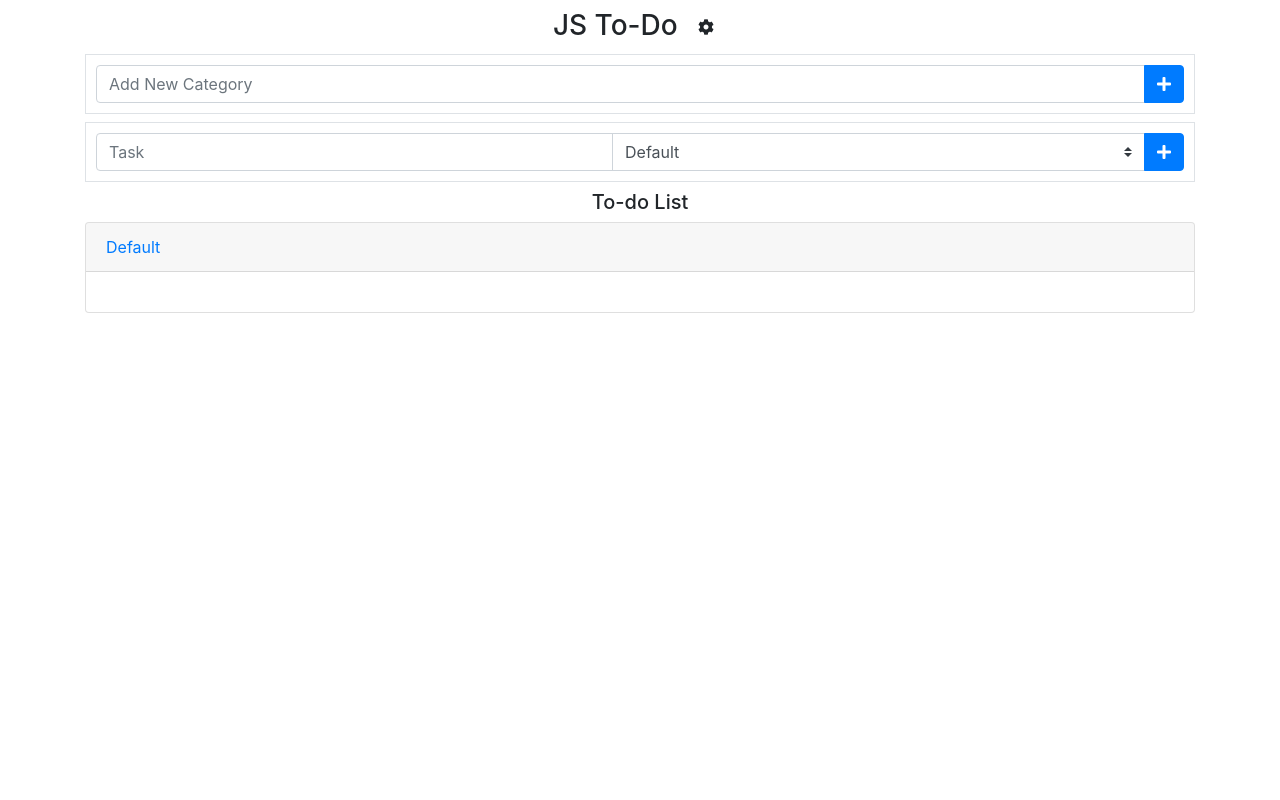
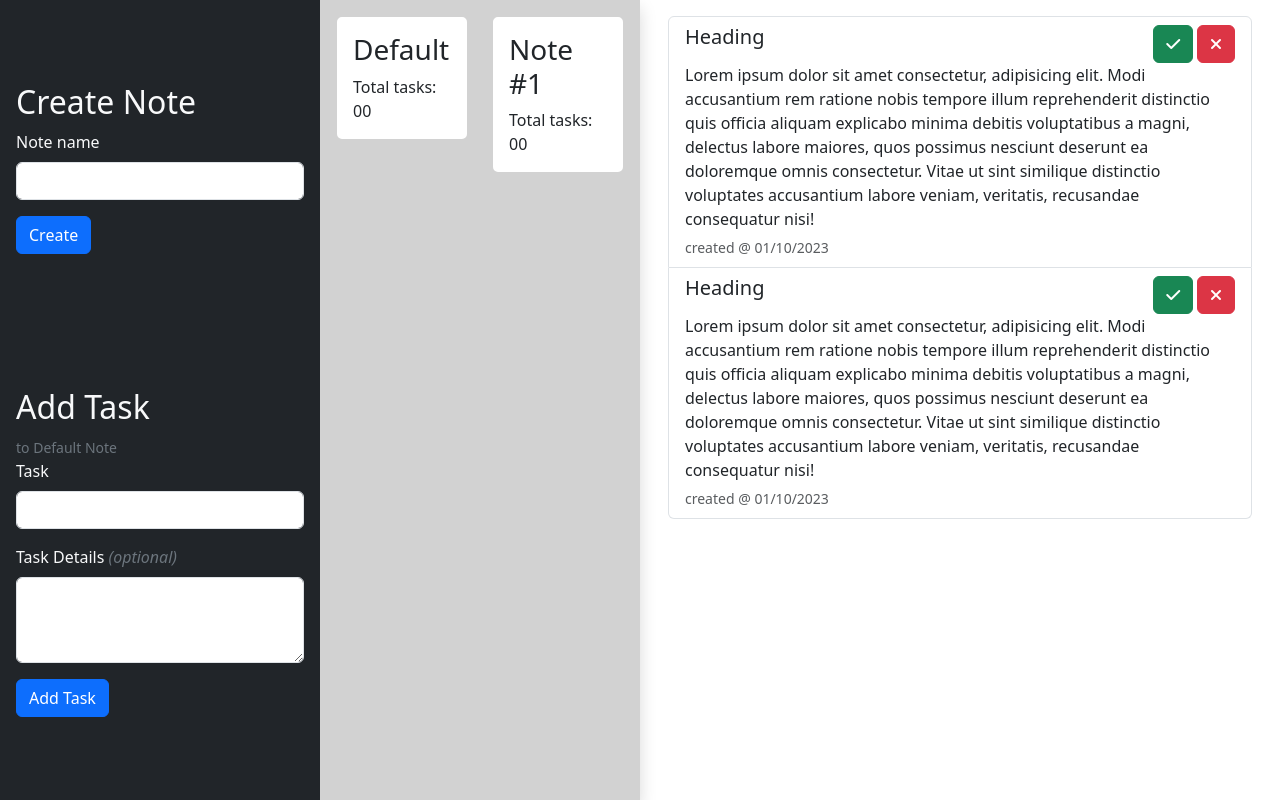
Before and after one commit to hind-sagar-biswas/jstodo, a plain HTML site: page index.html in a window 1280 px wide. Drawn offline with nearby package versions, Linux system fonts and the light colour scheme.

Commit message:
started working on v3

```diff
--- a/index.html
+++ b/index.html
@@ -1,144 +1,131 @@
 <!DOCTYPE html>
 <html lang="en">
+
 <head>
-		<!-- Required Meta Tags -->
-		<meta charset="utf-8">
-		<meta name="viewport" content="width=device-width, initial-scale=1">
-		<meta name="language" content="english">
-		<meta name="author" content="Hind Sagar Biswas">
-		<meta name="designer" content="Hind Sagar Biswas">
-		<meta name="publisher" content="Hind Sagar Biswas">
 
-		<title>JavaScript To-do App</title>
+    <meta charset="UTF-8">
+    <meta name="viewport" content="width=device-width, initial-scale=1.0">
+    <title>To Do Application</title>
 
-		<meta name="description" content="JavaScript To-do Application using Vanilla JavaScript and Bootstrap4"> <meta name="keywords" content="JavaScript, To-do Application, Vanilla JavaScript project">
+    <meta name="description" content="JavaScript To-do Application using Vanilla JavaScript and Bootstrap5">
+    <meta name="keywords" content="JavaScript, To-do Application, Vanilla JavaScript project">
+
+    <link rel="stylesheet" href="https://cdnjs.cloudflare.com/ajax/libs/font-awesome/6.5.0/css/all.min.css"
+        integrity="sha512-Avb2QiuDEEvB4bZJYdft2mNjVShBftLdPG8FJ0V7irTLQ8Uo0qcPxh4Plq7G5tGm0rU+1SPhVotteLpBERwTkw=="
+        crossorigin="anonymous" referrerpolicy="no-referrer" />
+
     <!-- Latest compiled and minified CSS -->
-		<link rel="stylesheet" href="https://maxcdn.bootstrapcdn.com/bootstrap/4.5.2/css/bootstrap.min.css">
-		<link rel="stylesheet"  href="https://cdnjs.cloudflare.com/ajax/libs/font-awesome/5.13.0/css/all.min.css">
-		<link rel="stylesheet" href="style.css">
+    <link href="https://cdn.jsdelivr.net/npm/bootstrap@5.3.2/dist/css/bootstrap.min.css" rel="stylesheet">
+    <link rel="stylesheet" href="./css/style.css">
+
+    <!-- Latest compiled JavaScript -->
+    <script defer src="https://cdn.jsdelivr.net/npm/bootstrap@5.3.2/dist/js/bootstrap.bundle.min.js"></script>
+    <script defer src="./js/main.js"></script>
 
 </head>
+
 <body>
-	<section class="container">
-		<div class="mt-2 mb-2">
-			<div id="title">
-				<h3 align="center">
-					JS To-Do
-					<button type="button" class="btn" data-toggle="modal" data-target="#settings"><i class="fas fa-cog"></i></button>
-				</h3>
+    <div class="container-fluid h-100">
+        <div class="row h-100">
+            <nav class="col-md-3 navbar navbar-dark text-light bg-dark p-3 h-100">
+                <form method="get" id="CreateNoteForm" class="w-100">
+                    <h2>Create Note</h2>
+                    <div class="mb-3">
+                        <label for="create_new_note" class="form-label">Note name</label>
+                        <input type="text" class="form-control" name="create_new_note" id="create_new_note"
+                            aria-describedby="create_new_note_info" placeholder="">
+                        <small id="create_new_note_info" class="form-text"></small>
                     </div>
-
-			<div class="modal" id="settings">
-				<div class="modal-dialog">
-					<div class="modal-content">
-
-						<div class="modal-header">
-							<h4 class="modal-title">Settings</h4>
-							<button type="button" class="close" data-dismiss="modal">&times;</button>
+                    <button type="button" class="btn btn-primary">Create</button>
+                </form>
+                <form id="AddTaskForm" method="get" class="w-100">
+                    <h2>Add Task</h2>
+                    <small class="text-secondary">to <span class="current_note_name">Default Note</span></small>
+                    <div class="mb-3">
+                        <label for="add_task" class="form-label">Task</label>
+                        <input type="text" class="form-control" name="add_task" id="add_task"
+                            aria-describedby="add_task_info" placeholder="">
+                        <small id="add_task_info" class="form-text"></small>
                     </div>
-
-						<div class="modal-body">
-							<ul class="list-group">
-								<a data-toggle="modal" data-target="#downloadBox">
-									<li class="list-group-item"><i class="fas fa-download"></i> Import</li>
-								</a>
-								<a data-toggle="modal" data-target="#uploadBox">
-									<li class="list-group-item"><i class="fas fa-upload"></i> Export</li>
-								</a>
-							</ul>
-
-							<div class="modal" id="downloadBox">
-								<div class="modal-dialog">
-									<div class="modal-content">
-
-										<div class="modal-header">
-											<h4 class="modal-title">Import</h4>
-											<button type="button" class="close" data-dismiss="modal">&times;</button>
+                    <div class="mb-3">
+                        <label for="add_task_details" class="form-label">Task Details <em
+                                class="text-secondary">(optional)</em></label>
+                        <textarea class="form-control" name="add_task_details" id="add_task_details" maxlength="100"
+                            rows="3"></textarea>
                     </div>
-
-										<div class="modal-body">
-											<div class="form-group">
-												<label for="importInput">Import Code:</label>
-												<textarea class="form-control" placeholder="Paste the import code here" id="importInput" name="importInput"></textarea>
-											 </div>
-											<button class="btn btn-success" onclick="importToDo()">Import</button>
-										</div>
-
+                    <button type="button" class="btn btn-primary">Add Task</button>
+                </form>
+            </nav>
+            <div class="col-md-3 bg-grey text-light p-3 shadow">
+                <div class="row">
+                    <div class="col-md-6">
+                        <div class="card note-tile">
+                            <div class="card-body">
+                                <h3 class="card-title">Default</h3>
+                                <p class="card-text">Total tasks: 00</p>
                             </div>
                         </div>
                     </div>
-							<div class="modal" id="uploadBox">
-								<div class="modal-dialog">
-									<div class="modal-content">
-
-										<div class="modal-header">
-											<h4 class="modal-title">Export</h4>
-											<button type="button"class="close" data-dismiss="modal">&times;</button>
+                    <div class="col-md-6">
+                        <div class="card note-tile">
+                            <div class="card-body">
+                                <h3 class="card-title">Note #1</h3>
+                                <p class="card-text">Total tasks: 00</p>
                             </div>
-
-										<div class="modal-body" id="exportCodeContainer">
-											<button type="button" class="btn btn-success"  onclick="exportToDo()">Get Export Code</button>
                         </div>
-
+                    </div>
+                </div>
+            </div>
+            <div class="col">
+                <div class="list-group p-3">
+                    <a href="#" class="list-group-item list-group-item-action flex-column align-items-start"
+                        aria-current="true">
+                        <div class="d-flex w-100 justify-content-between">
+                            <h5 class="mb-1">Heading</h5>
+                            <small class="text-muted">
+                                <button type="button" class="btn btn-success">
+                                    <i class="fa-solid fa-check"></i>
+                                </button>
+                                <button type="button" class="btn btn-danger">
+                                    <i class="fa-solid fa-xmark"></i>
+                                </button>
+                            </small>
+                        </div>
+                        <p class="mb-1">
+                            Lorem ipsum dolor sit amet consectetur, adipisicing elit. Modi accusantium rem
+                            ratione nobis tempore illum reprehenderit distinctio quis officia aliquam explicabo minima
+                            debitis voluptatibus a magni, delectus labore maiores, quos possimus nesciunt deserunt ea
+                            doloremque omnis consectetur. Vitae ut sint similique distinctio voluptates accusantium
+                            labore veniam, veritatis, recusandae consequatur nisi!
+                        </p>
+                        <small class="text-muted">created @ 01/10/2023</small>
+                    </a>
+                    <a href="#" class="list-group-item list-group-item-action flex-column align-items-start">
+                        <div class="d-flex w-100 justify-content-between">
+                            <h5 class="mb-1">Heading</h5>
+                            <small class="text-muted">
+                                <button type="button" class="btn btn-success">
+                                    <i class="fa-solid fa-check"></i>
+                                </button>
+                                <button type="button" class="btn btn-danger">
+                                    <i class="fa-solid fa-xmark"></i>
+                                </button>
+                            </small>
+                        </div>
+                        <p class="mb-1">
+                            Lorem ipsum dolor sit amet consectetur, adipisicing elit. Modi accusantium rem
+                            ratione nobis tempore illum reprehenderit distinctio quis officia aliquam explicabo minima
+                            debitis voluptatibus a magni, delectus labore maiores, quos possimus nesciunt deserunt ea
+                            doloremque omnis consectetur. Vitae ut sint similique distinctio voluptates accusantium
+                            labore veniam, veritatis, recusandae consequatur nisi!
+                        </p>
+                        <small class="text-muted">created @ 01/10/2023</small>
+                    </a>
+                </div>
             </div>
         </div>
     </div>
 
-						</div>
+</body>
 
-						<div class="modal-footer">
-							<button type="button" class="btn btn-danger" data-dismiss="modal">Close</button>
-						</div>
-
-					</div>
-				</div>
-			</div>
-
-			<div id="alertBox">
-
-			</div>
-			<form onsubmit="return addNewCategory()" name="categoryAdder" class="mt-2 table-bordered" style="padding:10px">
-				<div class="input-group">
-					<input id="categoryInput" type="text" name="categoryInput" class="form-control" autocomplete="off" placeholder="Add New Category" required>
-					<div class="input-group-append">
-    				<button class="btn btn-primary" type="submit" id="addCategory" name="addCategory">
-    					<i class="fas fa-plus"></i>
-    				</button>
-  				</div>
-				</div>
-			</form>
-
-			<form onsubmit="return addNewTask()" name="taskAdder" class="mt-2 table-bordered" style="padding:10px">
-				<div class="input-group">
-  				<input id="task" type="text" name="task" class="form-control" autocomplete="off" placeholder="Task" required>
-  				<select name="taskCategory" id="taskCategory" class="custom-select">
-
-  				</select>
-  				<div class="input-group-append">
-    				<button class="btn btn-primary" type="submit" id="add" name="add">
-    					<i class="fas fa-plus"></i>
-    				</button>
-  				</div>
-				</div>
-			</form>
-		</div>
-		<div>
-				<center class="mb-2 mt-2">
-							<h5>To-do List</h5>
-				</center>
-				<div id="accordion">
-
-				</div>
-		</div>
-	</section>
-	 <!-- jQuery library -->
-<script src="https://ajax.googleapis.com/ajax/libs/jquery/3.5.1/jquery.min.js"></script>
-
-<!-- Popper JS -->
-<script src="https://cdnjs.cloudflare.com/ajax/libs/popper.js/1.16.0/umd/popper.min.js"></script>
-
-<!-- Latest compiled JavaScript -->
-<script src="https://maxcdn.bootstrapcdn.com/bootstrap/4.5.2/js/bootstrap.min.js"></script>
-		<script src="main.js"></script>
-</body>
 </html>
--- /dev/null
+++ b/js/main.js
@@ -0,0 +1,12 @@
+var _lsTotal = 0,
+	_xLen,
+	_x;
+for (_x in localStorage) {
+	if (!localStorage.hasOwnProperty(_x)) {
+		continue;
+	}
+	_xLen = (localStorage[_x].length + _x.length) * 2;
+	_lsTotal += _xLen;
+	console.log(_x.substr(0, 50) + " = " + (_xLen / 1024).toFixed(2) + " KB");
+}
+console.log("Total = " + (_lsTotal / 1024).toFixed(2) + " KB");
--- /dev/null
+++ b/scss/style.scss
@@ -0,0 +1,8 @@
+body {
+    height: 100svh;
+    overflow: hidden;
+}
+
+.bg-grey{
+    background-color: rgb(210, 210, 210);
+}
```
Also changed, not shown: v2/index.html (added, +144 -0 lines), css/style.css (added), v2/main.js (renamed from main.js), v2/style.css (renamed from style.css), 1 other file. Lines whose indentation alone changed are shown as unchanged.
